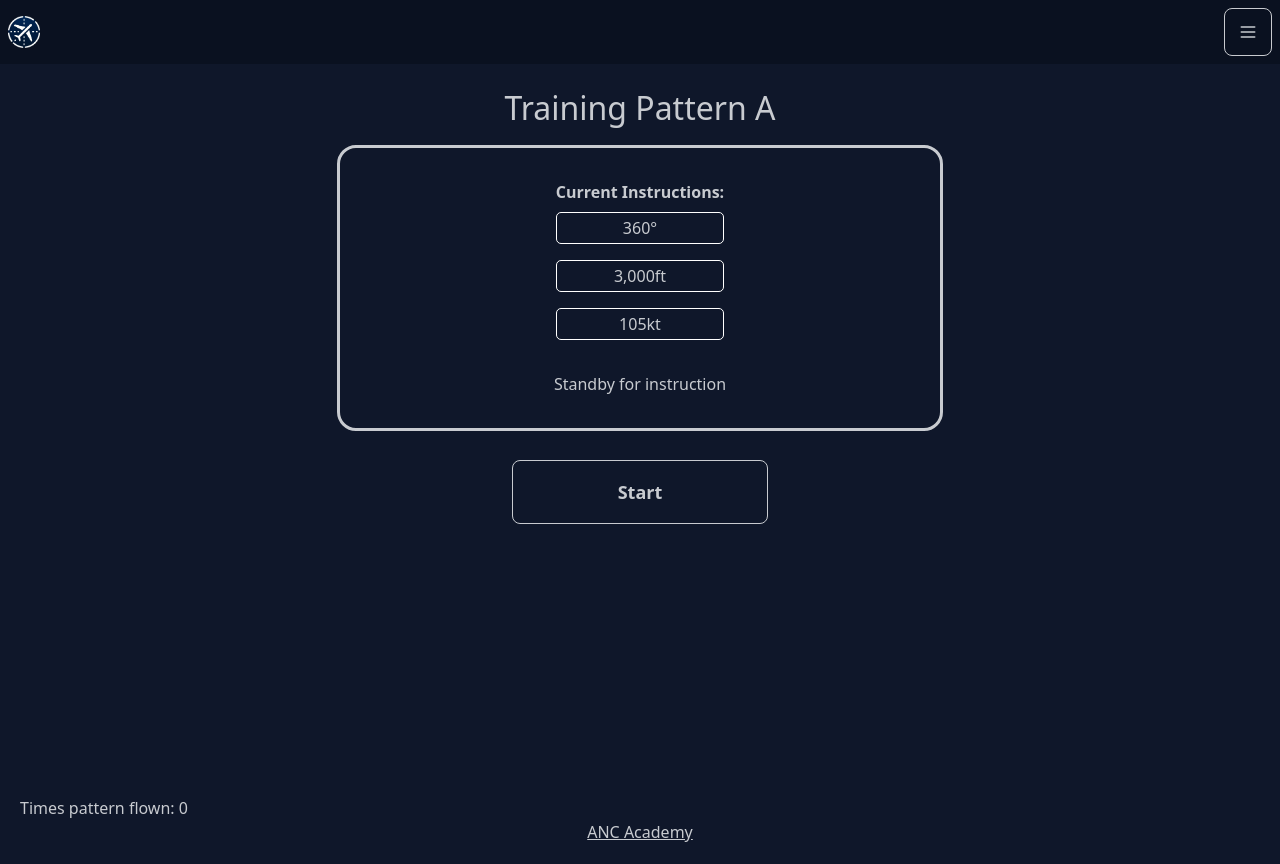
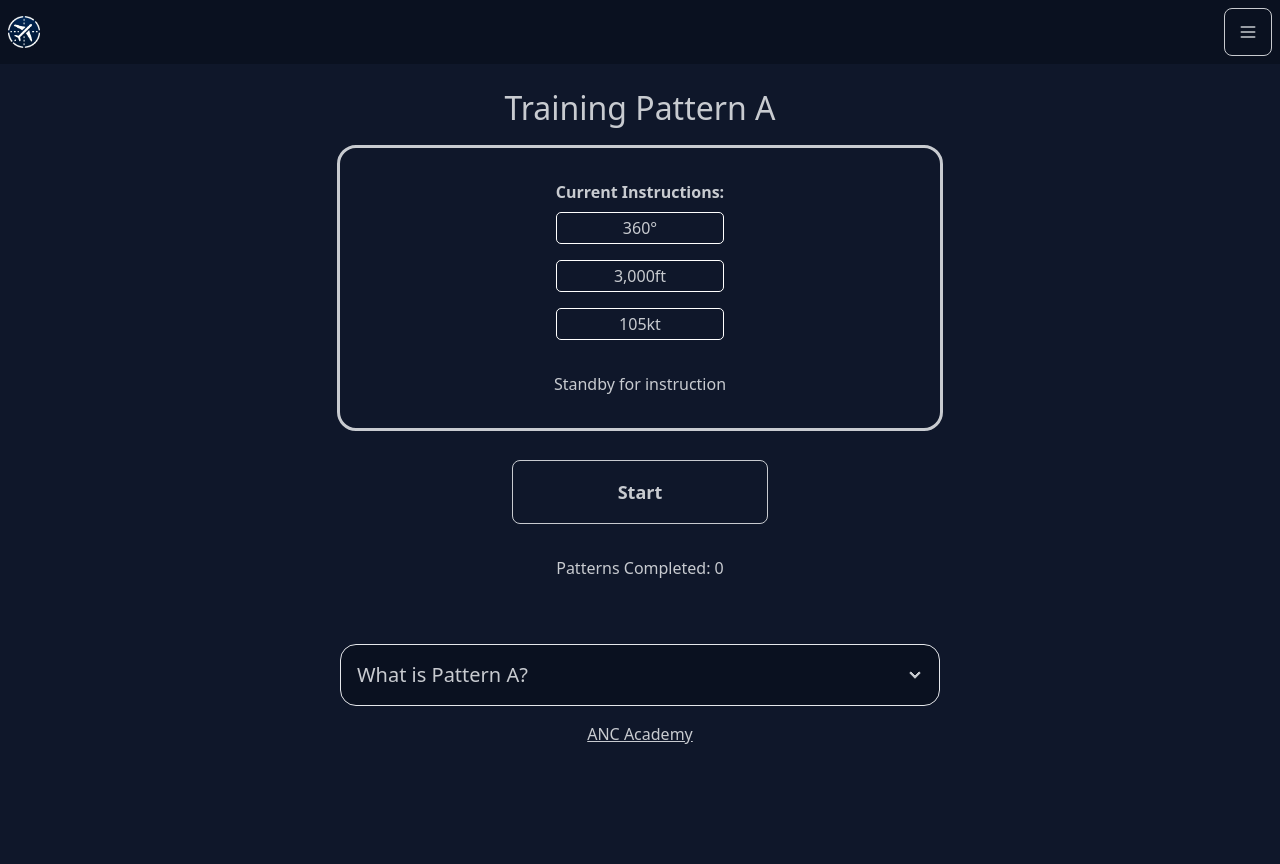
Before and after one commit to merryface/basicInstrumentTrainer, a SvelteKit app: page /members/pattern-a in a window 1280 px wide. Built offline with nearby package versions, Linux system fonts and the light colour scheme.

Commit message:
add pattern infographic to pattern A

```diff
--- a/src/lib/components/InstructionCard.svelte
+++ b/src/lib/components/InstructionCard.svelte
@@ -1,12 +1,12 @@
 <script>
-	import { Aircraft } from '$lib/logic/Aircraft.js';
   import { currentAircraft } from '$lib/store.js';
   export let targetHeading
   export let targetAltitude
   export let targetAirspeed
   export let instruction
   export let exerciseHeading
-  export let intervalId;
+  export let intervalId
+  export let patternCount
 
   export let buttonLabel = "Start"
   export let triggerInstruction
@@ -25,10 +25,11 @@
       buttonLabel = "Start";
       $currentAircraft.setHeading(360);
       $currentAircraft.setAltitude(3000);
-      $currentAircraft.setAirspeed(105);
+      $currentAircraft.setSpeed(105);
       targetHeading = '360°';
       targetAltitude = '3,000ft';
       targetAirspeed = '105kt';
+      instruction = 'Press Start to commence flight';
       if (intervalId) {
         clearInterval(intervalId);
       }
@@ -37,7 +38,7 @@
 
 </script>
 
-<div class="container">
+<div class="flex flex-col items-center justify-center text-center">
   <h2 class="text-center">{exerciseHeading}</h2>
   <div class="card bg-base-100 outline flex flex-col items-center justify-center text-center mx-auto">
     <div class="card-body">
@@ -57,7 +58,10 @@
     <p class="instructions">{instruction}</p>
   </div>
 
-  <button on:click={commenceFlight} class="btn btn-wide btn-sm sm:btn-sm md:btn-md lg:btn-lg btn-outline mx-auto">{buttonLabel}</button>
+  <button on:click={commenceFlight} class="btn btn-wide btn-sm sm:btn-sm md:btn-md lg:btn-lg btn-outline mx-auto center">{buttonLabel}</button>
+  {#if patternCount != null}
+    <p class="cycles">Patterns Completed: { patternCount }</p>
+  {/if}
 </div>
 
 <style>
--- a/src/routes/members/pattern-a/+page.svelte
+++ b/src/routes/members/pattern-a/+page.svelte
@@ -4,6 +4,7 @@
 
   // Data
   import { currentAircraft } from '$lib/store.js';
+  import patternA from '$lib/pattern_images/pattern-a.png';
 
   // Speech
 	import { convertInstructionToSpeech } from '$lib/logic/utils/textToSpeech/convertInstructionToSpeech.js';
@@ -23,7 +24,6 @@
   // Set turn calculation
   let countDown;
   let intervalId;
-  let isFlying = false;
   let currentId = 0;
   let patternCount = 0;
   let targetHeading = '360°';
@@ -63,7 +63,6 @@
       triggerInstruction(aircraft);
     }, countDown*1000);
   }
-
 </script>
 
 <InstructionCard
@@ -75,7 +74,37 @@
   {triggerInstruction}
   {intervalId}
   {buttonLabel}
+  {patternCount}
 />
-  <p>Times pattern flown: { patternCount }</p>
+
+<div tabindex="0" class="collapse bg-base-300 collapse-arrow border focus:bg-info-content">
+  <div class="collapse-title text-xl font-medium">
+    What is Pattern A?
+  </div>
+  <div class="collapse-content">
+    <div class="card bg-base-100 shadow-xl">
+      <div class="card-body">
+        <h2 class="card-title">Pattern A</h2>
+        <p>Pattern A is the first of a series of instrument training flight patterns. Flying in a square circuit at constant speed and height. Master the square, and fly it in exactly 6 minutes!</p>
+      </div>
+      <figure><img src={patternA} alt="Pattern A" /></figure>
+    </div>
+  </div>
+</div>
+
 
 <a class="mx-auto link" href="https://www.anc-academy.aero/">ANC Academy</a>
+
+  <style>
+    .collapse {
+      width: 90%;
+      max-width: 600px;
+      align-self: center;
+      margin-top: 4rem;
+      margin-bottom: 1rem;
+    }
+
+    .card {
+      padding-bottom: 1rem;
+    }
+  </style>
```
Also changed, not shown: src/lib/pattern_images/pattern-a.png (added). Lines whose indentation alone changed are shown as unchanged.
